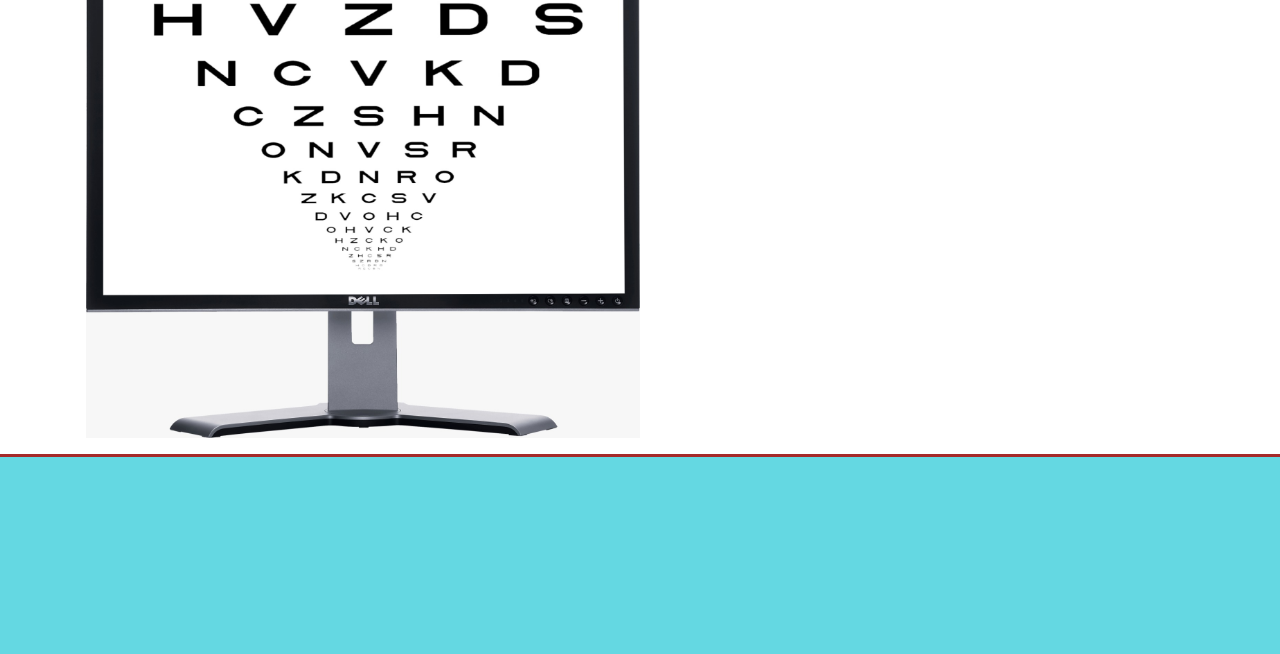
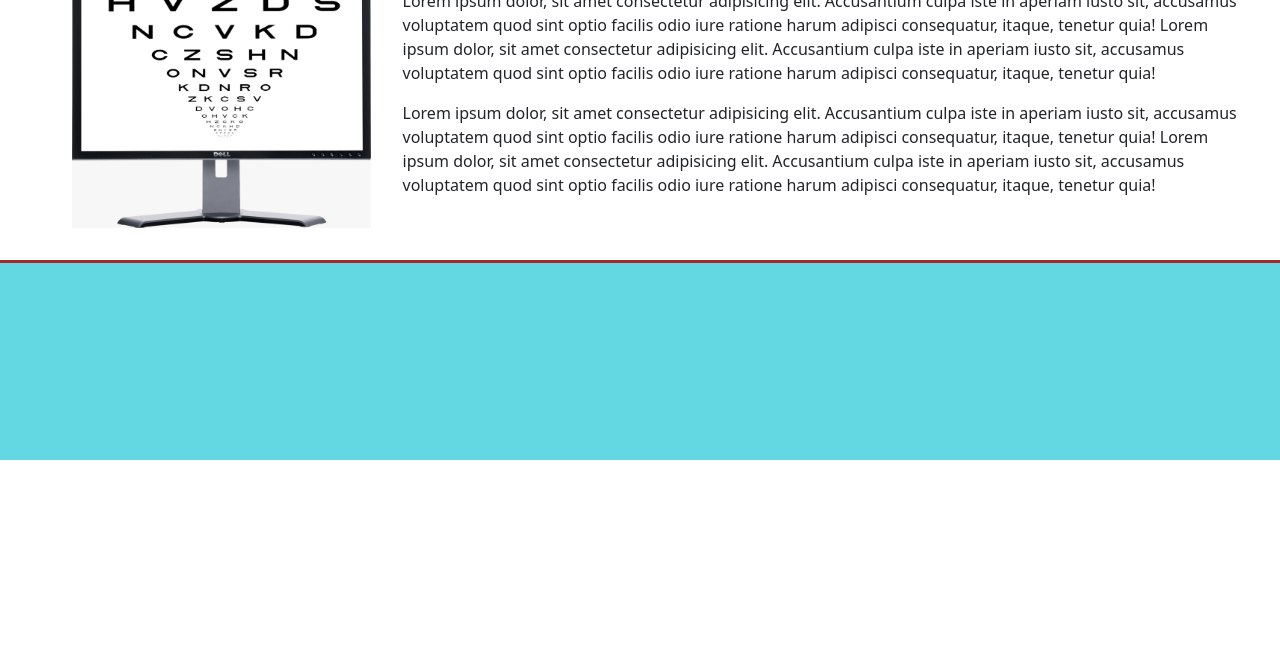
Before and after one commit to EdvanSilva33/eleizeu, a plain HTML site: page index.html in a window 1280 px wide. Shown: the part 1106-1760 px from the top of the page. After the commit the page ends 1566 px from the top, so only its background shows below. Drawn offline with nearby package versions, Linux system fonts and the light colour scheme.

Commit message:
aliando pag

```diff
--- a/css/style.css
+++ b/css/style.css
@@ -64,11 +64,13 @@ background: linear-gradient(0deg, rgba(18,129,139,1) 0%, rgba(166,237,243,1) 100
     margin-bottom: 150px;
     padding: 40px;
     display: flex;
-    justify-content:space-evenly;
+    justify-content:space-around;
     height: 350px;
+
 }
 .texto{
     width: 350px;
+    text-align: justify;
 }
 .texto a{
     text-decoration: none;
@@ -83,7 +85,16 @@ background: linear-gradient(0deg, rgba(18,129,139,1) 0%, rgba(166,237,243,1) 100
 }
 
 .missao{
-    padding: 16px;
+    padding: 32px;
+    width: 100%;
+    max-width: 600px;
+}
+.bussiness{
+    margin: 0 auto;
+    width: 100%;
+    max-width: 1200px;
+    display: flex;
+    justify-content: space-around;
 }
 
 .footer{
--- a/index.html
+++ b/index.html
@@ -121,11 +121,33 @@
           </div>
     </div>
 
-    <div class="container missao">
-        <img src="./img/nx-tv.jpeg" alt="" class="w-50">
+    <section class="bussiness">
+      <div class="container missao">
+        <img src="./img/nx-tv.jpeg" alt="" class="w-100 ">
 
     </div>
 
+    <div>
+      <h1>OFTALMO BUSSINESS</h1>
+
+    <p>
+      Lorem ipsum dolor, sit amet consectetur adipisicing elit. Accusantium
+      culpa iste in aperiam iusto sit, accusamus voluptatem quod sint optio
+       facilis odio iure ratione harum adipisci consequatur, itaque, tenetur quia!
+       Lorem ipsum dolor, sit amet consectetur adipisicing elit. Accusantium
+       culpa iste in aperiam iusto sit, accusamus voluptatem quod sint optio
+        facilis odio iure ratione harum adipisci consequatur, itaque, tenetur quia!
+    </p>
+    <p>
+      Lorem ipsum dolor, sit amet consectetur adipisicing elit. Accusantium
+      culpa iste in aperiam iusto sit, accusamus voluptatem quod sint optio
+       facilis odio iure ratione harum adipisci consequatur, itaque, tenetur quia!
+       Lorem ipsum dolor, sit amet consectetur adipisicing elit. Accusantium
+       culpa iste in aperiam iusto sit, accusamus voluptatem quod sint optio
+        facilis odio iure ratione harum adipisci consequatur, itaque, tenetur quia!
+    </p>
+    </div>
+    </section>
 <footer class="footer">
 
 
```
Also changed, not shown: css/quem.css (+6 -3 lines), quem.html (line endings or trailing spaces).
